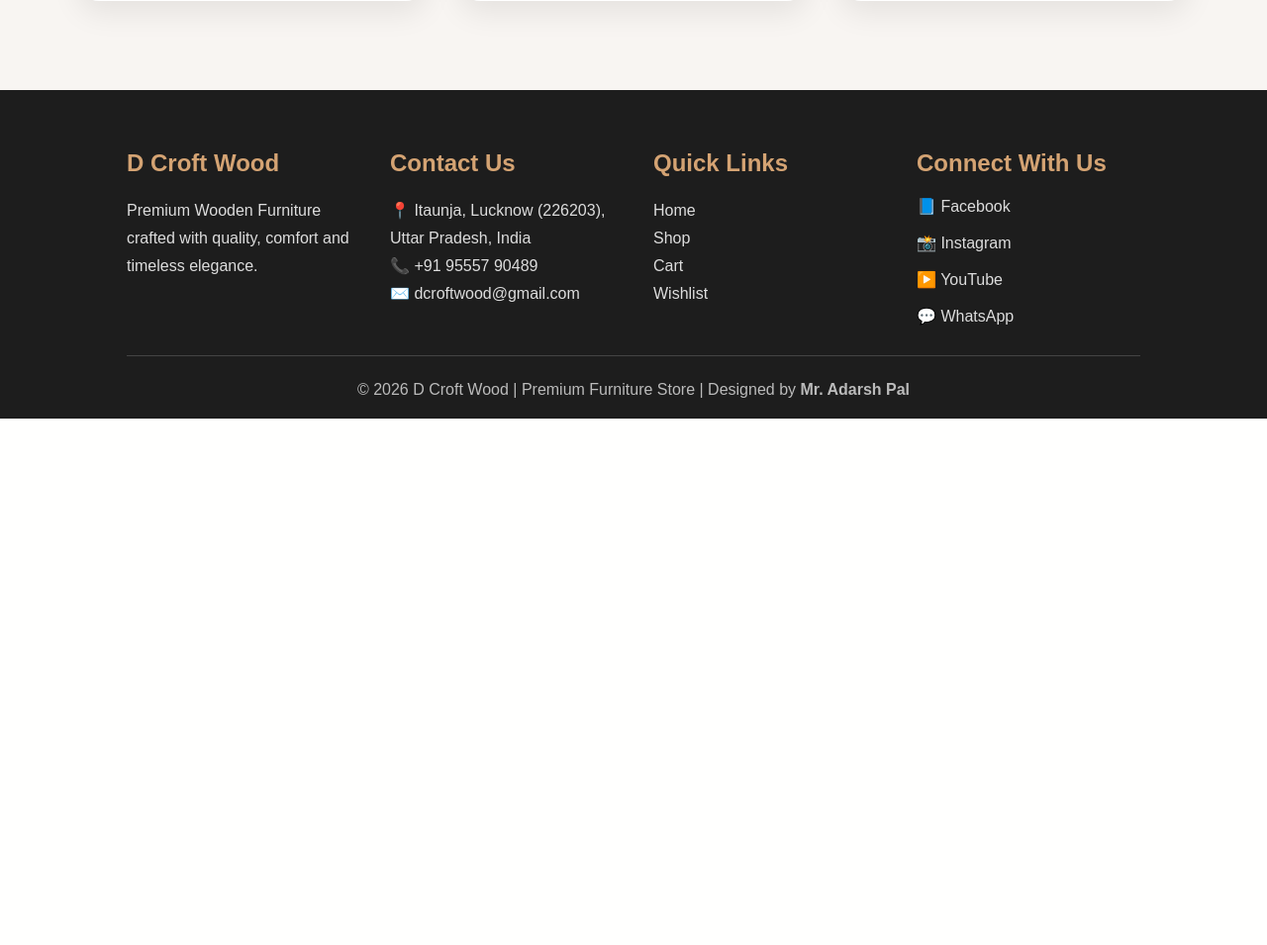
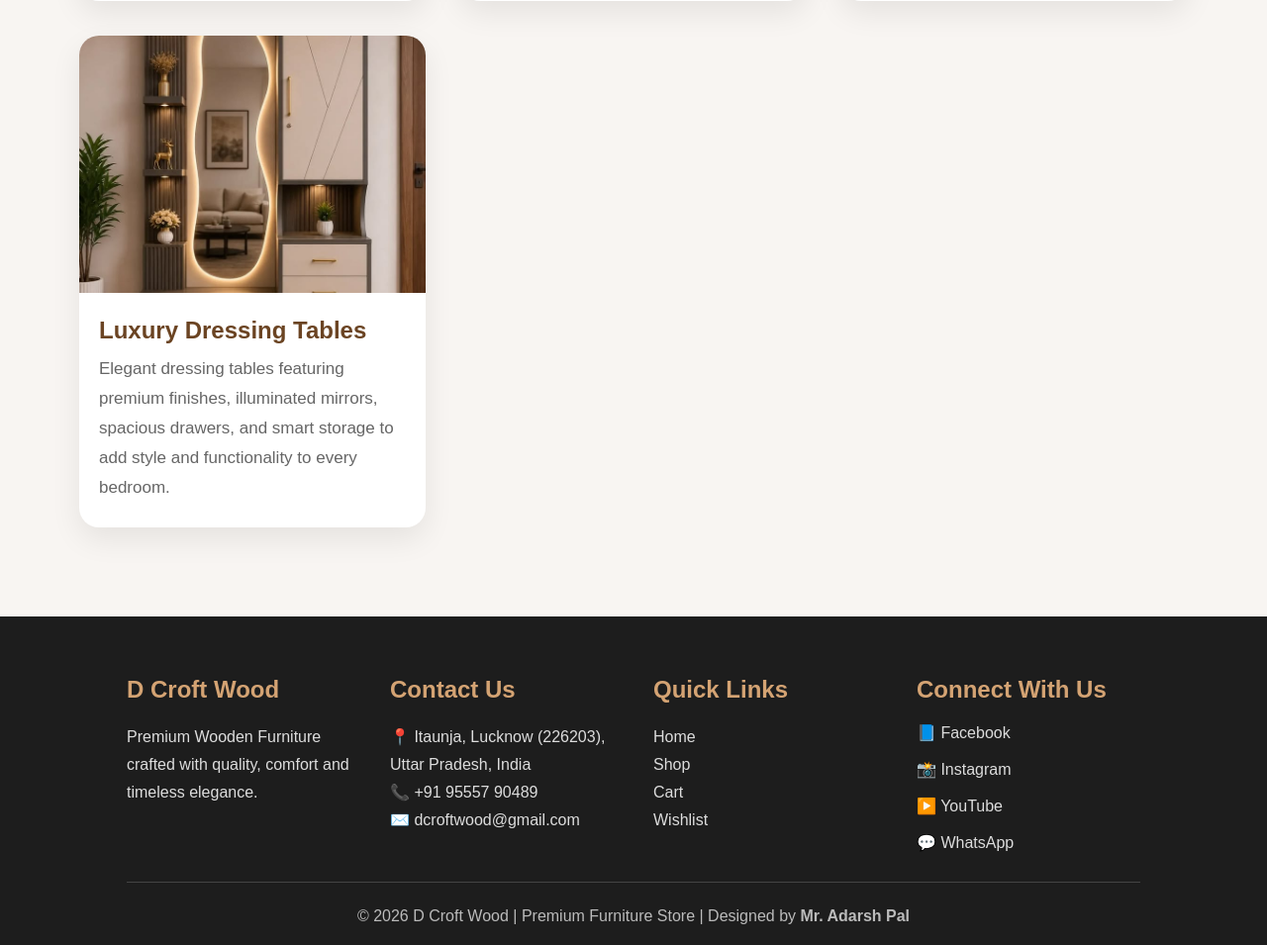
Before and after one commit to adarshpal8853-debug/D-Croft-Wood, a Django app: page / in a window 1280 px wide. Shown: the part 1930-2885 px from the top of the page at 99% size. Before the commit the page ends 2353 px from the top, so only its background shows below. Run offline with Django 5.2, Linux system fonts and the light colour scheme.

Commit message:
Fixed static files

```diff
--- a/store/templates/home.html
+++ b/store/templates/home.html
@@ -625,6 +625,19 @@ Stylish dining sets for family spaces.
 </p>
 
 </div>
+<div class="box">
+
+    <img src="{% static 'images/dressing.jpg' %}" alt="Dressing Table">
+
+    <h3>
+        Luxury Dressing Tables
+    </h3>
+
+    <p>
+        Elegant dressing tables featuring premium finishes, illuminated mirrors, spacious drawers, and smart storage to add style and functionality to every bedroom.
+    </p>
+
+</div>
 
 </div>
 
```
Also changed, not shown: store/static/images/dressing.jpg (added).
